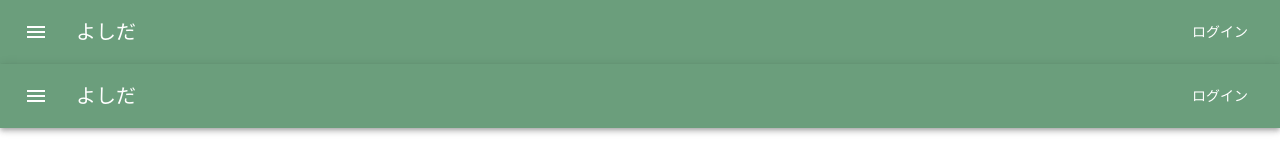
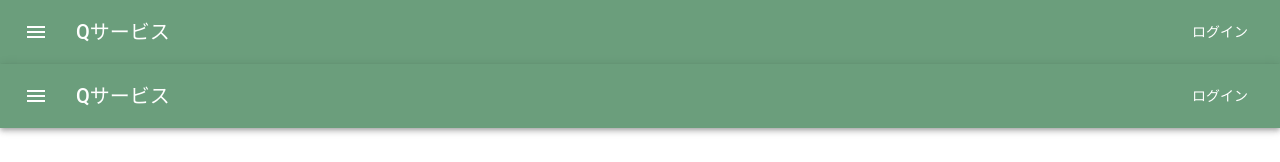
Before and after one commit to j9141997/question_service, a Next.js app: page /components/page/layout in a window 1280 px wide. Shown: the top 162 px of the page. Built offline with nearby package versions, Linux system fonts and the light colour scheme.

Commit message:
ヘッダー名変更

```diff
--- a/src/pages/components/organism/header.tsx
+++ b/src/pages/components/organism/header.tsx
@@ -32,7 +32,7 @@ export default function ButtonAppBar() {
             <MenuIcon />
           </IconButton>
           <Typography variant="h6" className={classes.title}>
-            よしだ
+            Qサービス
           </Typography>
           <Button color="inherit">ログイン</Button>
         </Toolbar>
```
